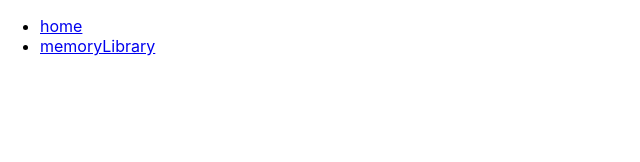
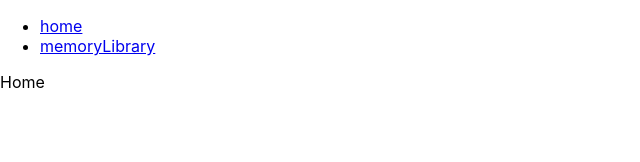
Before and after one commit to shapovalova-portfolio-projects/react-typescript-project, a React (Create React App) app: page / in a window 1280 px wide. Shown: the top 162 px of the page, without its empty margins (0-640 px from the left). Built offline with nearby package versions, Linux system fonts and the light colour scheme.

Commit message:
fix adding routing

```diff
--- a/src/pages/Home.tsx
+++ b/src/pages/Home.tsx
@@ -1,5 +1,5 @@
 import React from 'react';
 
 export const Home = () => {
-    return (<div>Home</div>);
+    return (<p>Home</p>);
 };
--- a/src/pages/Layout.tsx
+++ b/src/pages/Layout.tsx
@@ -4,7 +4,7 @@ import { routes } from '../router'
 
 export const Layout = () => {
     return (
-        <div>
+        <>
             <nav>
                 <ul>
                     {Object.keys(routes).map((routeKey: string) => routes[routeKey].path && (
@@ -15,6 +15,6 @@ export const Layout = () => {
                 </ul>
             </nav>
             <Outlet />
-        </div>
+        </>
     );
 };
--- a/src/pages/MemoryLibrary.tsx
+++ b/src/pages/MemoryLibrary.tsx
@@ -1,5 +1,5 @@
 import React from 'react';
 
 export const MemoryLibrary = () => {
-    return (<div>MemoryLibrary</div>);
+    return (<p>MemoryLibrary</p>);
 };
--- a/src/router/index.tsx
+++ b/src/router/index.tsx
@@ -7,10 +7,20 @@ export const Router =  function App() {
       <Routes>
         <Route path='/' element={routes.layout.component}>
           {Object.keys(routes).map((routeKey: string) => {
-            const path = routes[routeKey].localPath;
-            const index = !!path;
-            const component = routes[routeKey].component;
-            return <Route key={routeKey} index={index} path={path} element={component} />
+            const route = routes[routeKey];
+            if (!route.path) {
+              return null;
+            }
+            const routeProps: { [propName: string]: any } = {
+              element: route.component
+            };
+            const path = route.localPath;
+            if (!!path) {
+              routeProps.path = path;
+            } else {
+              routeProps.index = true;
+            }
+              return (<Route key={routeKey} {...routeProps} />);
           })}
         </Route>
       </Routes>
```
